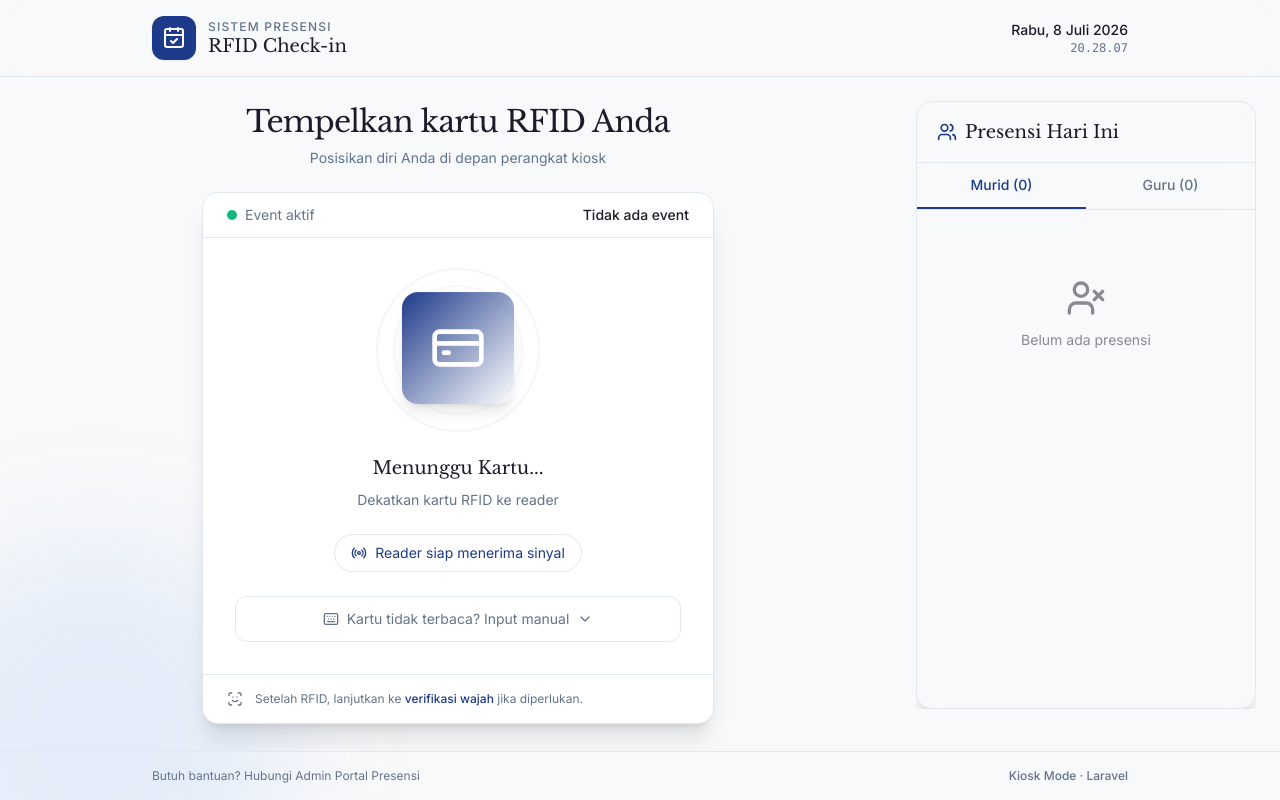
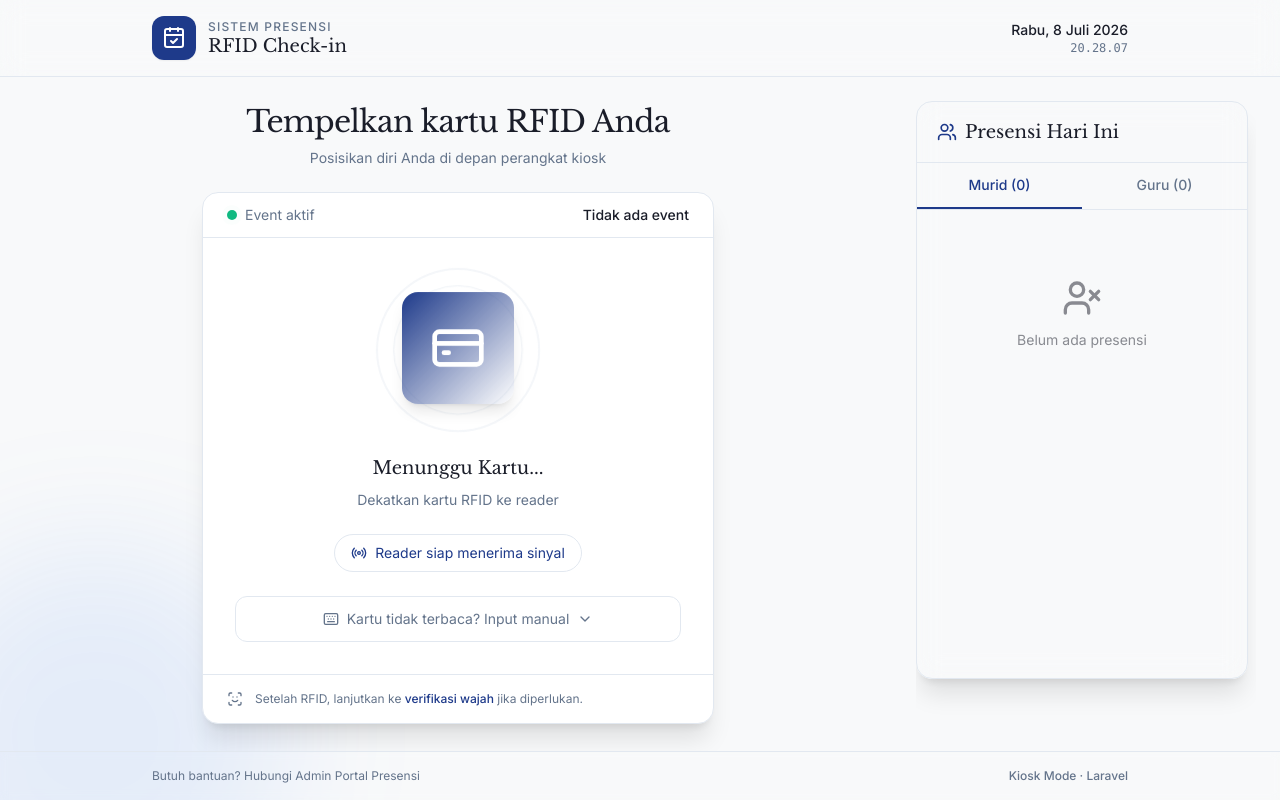
Before and after one commit to Gamatomo/absensi, a Laravel app: page /attendance/rfid-check-in in a window 1280 px wide. Run offline with Laravel 12, Linux system fonts and the light colour scheme; data that the repository does not hold is empty; style sheets or scripts are compiled from the project's sources; some libraries are stand-ins or nearby versions.

Commit message:
add some features

```diff
--- a/resources/views/components/layouts/kiosk.blade.php
+++ b/resources/views/components/layouts/kiosk.blade.php
@@ -30,14 +30,14 @@
     </style>
     @stack('head')
 </head>
-<body class="min-h-screen bg-background text-foreground antialiased overflow-x-hidden">
+<body class="h-screen w-screen overflow-hidden bg-background text-foreground antialiased">
     <div class="fixed inset-0 -z-10 overflow-hidden pointer-events-none">
         <div class="absolute -top-24 -right-24 h-96 w-96 rounded-full bg-primary/10 blur-3xl"></div>
         <div class="absolute -bottom-32 -left-24 h-96 w-96 rounded-full blur-3xl {{ $accent === 'face' ? 'bg-emerald-500/10' : 'bg-blue-500/10' }}"></div>
         <div class="absolute top-1/2 left-1/2 -translate-x-1/2 -translate-y-1/2 h-[32rem] w-[32rem] rounded-full bg-secondary/60 blur-3xl"></div>
     </div>
 
-    <div class="min-h-screen flex flex-col">
+    <div class="h-screen flex flex-col">
         <header class="border-b border-border/80 bg-card/80 backdrop-blur-md">
             <div class="max-w-5xl mx-auto px-6 py-4 flex items-center justify-between gap-4">
                 <div class="flex items-center gap-3">
@@ -58,9 +58,9 @@
 
         @isset($sidebar)
         {{-- Two-column layout: Scanner (left) + Attendance List (right) --}}
-        <main class="flex-1 grid grid-cols-1 lg:grid-cols-[1fr_340px] gap-6 p-4 sm:p-6 w-full overflow-hidden">
+        <main class="flex-1 grid grid-cols-1 md:grid-cols-[1fr_340px] gap-6 p-4 sm:p-6 w-full overflow-hidden">
             {{-- Left: Scanner Area --}}
-            <div class="flex flex-col items-center justify-center">
+            <div class="flex flex-col items-center justify-center h-full">
                 <div class="w-full max-w-lg mx-auto">
                     <div class="text-center mb-6">
                         <h2 class="text-2xl sm:text-3xl font-display tracking-tight">{{ $subtitle }}</h2>
@@ -70,7 +70,7 @@
                 </div>
             </div>
             {{-- Right: Live Attendance List --}}
-            <div class="min-h-0 lg:max-h-[calc(100vh-12rem)] overflow-y-auto">
+            <div class="h-full overflow-y-auto pr-2 pb-12">
                 {{ $sidebar }}
             </div>
         </main>
```
